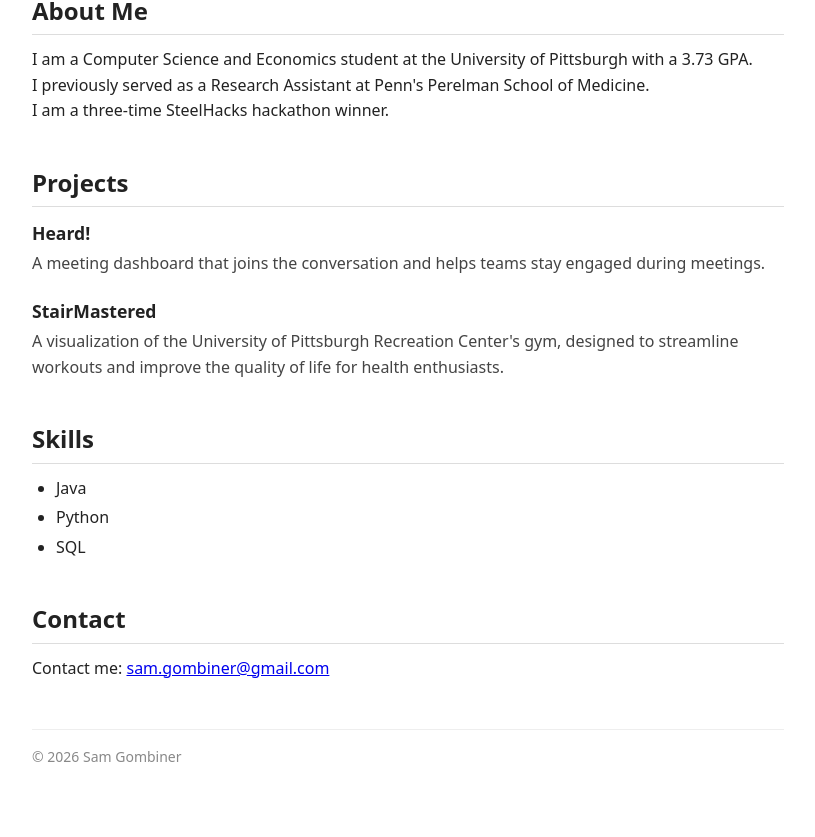
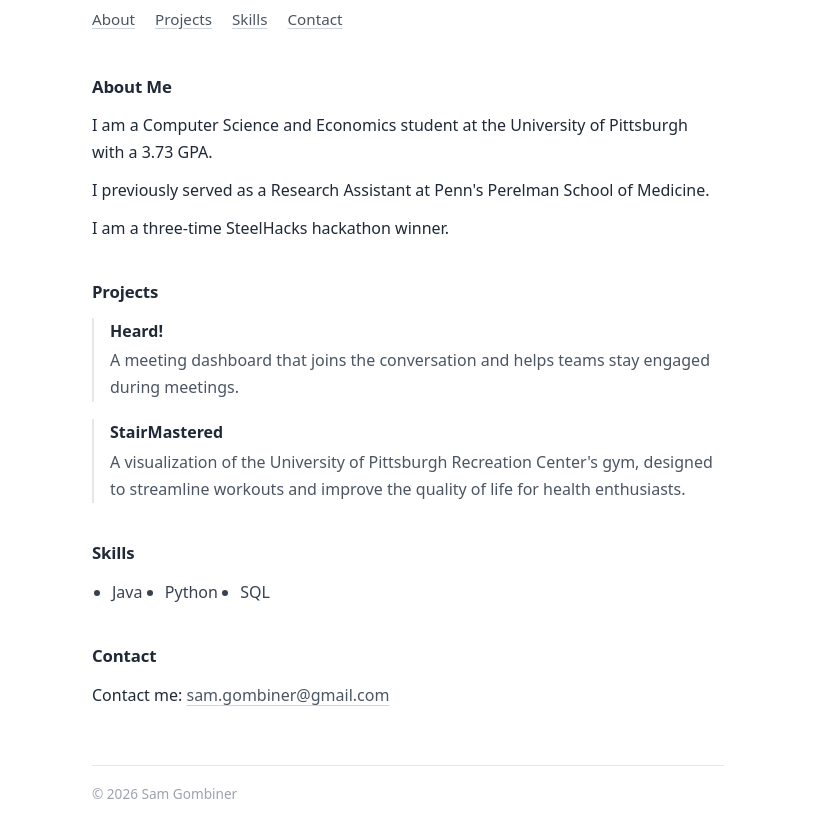
Before and after one commit to sgombiner/Portfolio, a plain HTML site: page index.html in a window 1280 px wide. Shown: the part 98-935 px from the top of the page, without its empty margins (232-1047 px from the left). Before the commit the page ends 899 px from the top, so only its background shows below. Drawn offline with Linux system fonts and the light colour scheme.

Commit message:
Restyle portfolio with compact layout

```diff
--- a/index.html
+++ b/index.html
@@ -11,6 +11,7 @@
 <body>
 
   <header>
+    <h1>Sam Gombiner</h1>
     <nav>
       <a href="#about">About</a>
       <a href="#projects">Projects</a>
--- a/style.css
+++ b/style.css
@@ -1,4 +1,3 @@
-/* Reset */
 *,
 *::before,
 *::after {
@@ -7,75 +6,116 @@
   padding: 0;
 }
 
-/* Base */
-body {
-  font-family: system-ui, sans-serif;
-  font-size: 1rem;
-  line-height: 1.6;
-  color: #222;
-  background: #fff;
-  max-width: 800px;
-  margin: 0 auto;
-  padding: 2rem 1.5rem;
+html {
+  scroll-behavior: smooth;
 }
 
-/* Navigation */
-nav {
-  margin-bottom: 2rem;
+body {
+  max-width: 680px;
+  margin: 0 auto;
+  padding: 3.5rem 1.5rem 2rem;
+  background: #fff;
+  color: #1f2937;
+  font-family: system-ui, -apple-system, BlinkMacSystemFont, "Segoe UI", sans-serif;
+  font-size: 1rem;
+  line-height: 1.7;
 }
 
-nav a {
-  margin-right: 1.25rem;
-  text-decoration: none;
-  color: #0066cc;
-}
-
-nav a:hover {
-  text-decoration: underline;
-}
-
-/* Sections */
-section {
+header {
   margin-bottom: 2.5rem;
 }
 
-/* Headings */
-h2 {
-  font-size: 1.5rem;
+h1 {
   margin-bottom: 0.75rem;
-  border-bottom: 1px solid #ddd;
-  padding-bottom: 0.25rem;
+  font-size: 1.35rem;
+  font-weight: 650;
+  letter-spacing: -0.02em;
 }
 
-h3 {
-  font-size: 1.1rem;
-  margin-bottom: 0.25rem;
+nav {
+  display: flex;
+  flex-wrap: wrap;
+  gap: 0.25rem 1.25rem;
+  font-size: 0.95rem;
 }
 
-/* Projects */
+nav a,
+.project p + a,
+#contact a {
+  color: #4b5563;
+  text-decoration: underline;
+  text-decoration-color: #d1d5db;
+  text-underline-offset: 0.22em;
+}
+
+a {
+  color: #2563eb;
+  text-decoration-thickness: 1px;
+  text-underline-offset: 0.18em;
+}
+
+a:hover {
+  color: #1d4ed8;
+  text-decoration-color: currentColor;
+}
+
+section {
+  margin-bottom: 2.25rem;
+  scroll-margin-top: 1.5rem;
+}
+
+h2 {
+  margin-bottom: 0.7rem;
+  font-size: 1.05rem;
+  font-weight: 700;
+  letter-spacing: -0.01em;
+}
+
+section p + p {
+  margin-top: 0.65rem;
+}
+
 .project {
-  margin-bottom: 1.25rem;
+  margin-bottom: 1.1rem;
+  padding-left: 1rem;
+  border-left: 2px solid #e5e7eb;
+}
+
+.project h3 {
+  margin-bottom: 0.15rem;
+  font-size: 1rem;
+  font-weight: 650;
 }
 
 .project p {
-  color: #444;
+  color: #4b5563;
 }
 
-/* Skills */
 ul {
-  list-style: disc;
-  padding-left: 1.5rem;
+  display: flex;
+  flex-wrap: wrap;
+  gap: 0.45rem 1.4rem;
+  padding-left: 1.25rem;
 }
 
 li {
-  margin-bottom: 0.25rem;
+  color: #374151;
 }
 
-/* Footer */
 footer {
-  margin-top: 3rem;
-  font-size: 0.875rem;
-  color: #888;
-  border-top: 1px solid #eee;
+  margin-top: 3.5rem;
   padding-top: 1rem;
+  border-top: 1px solid #e5e7eb;
+  color: #9ca3af;
+  font-size: 0.85rem;
 }
+
+@media (max-width: 520px) {
+  body {
+    padding-top: 2rem;
+  }
+
+  nav {
+    column-gap: 0.75rem;
+  }
+}
```
